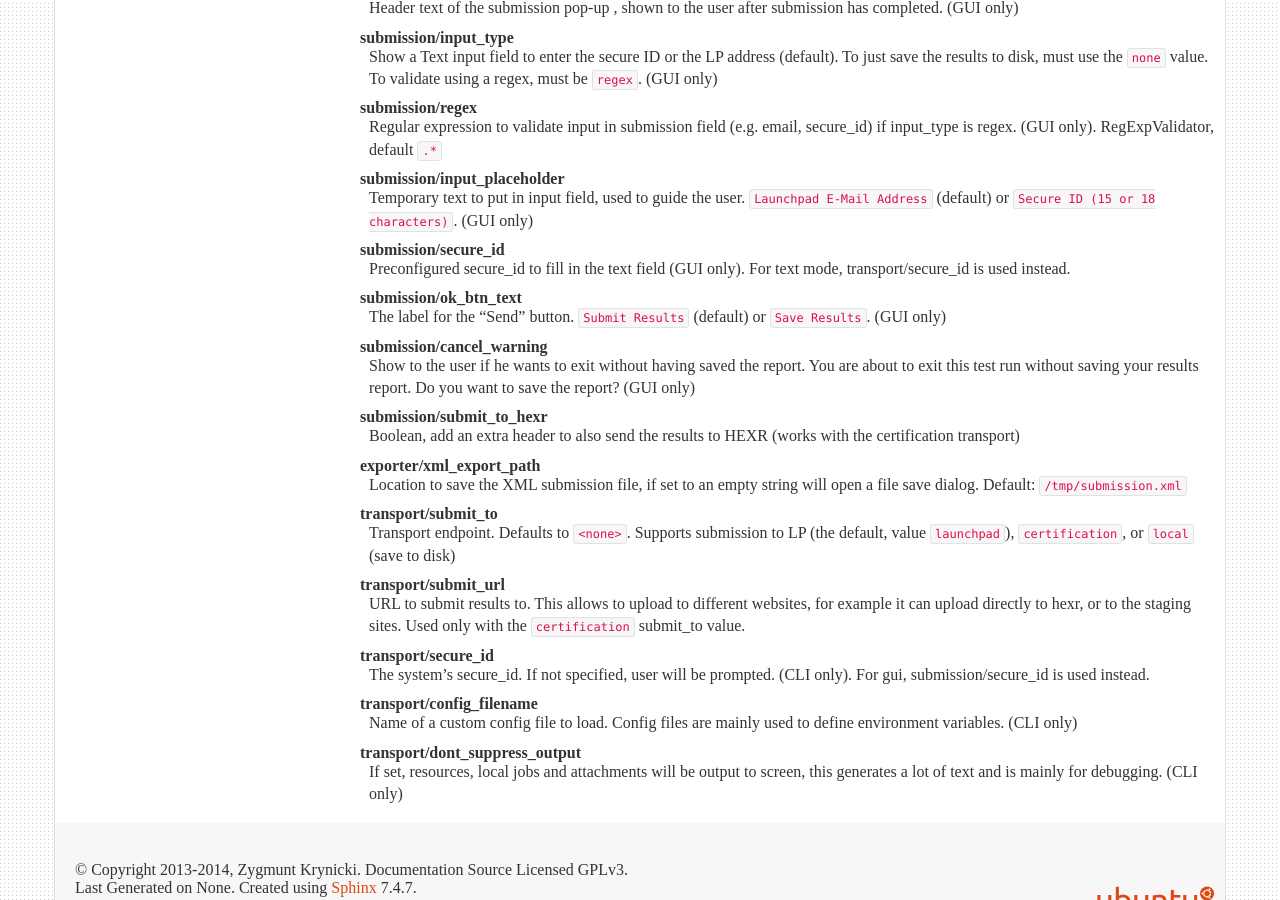
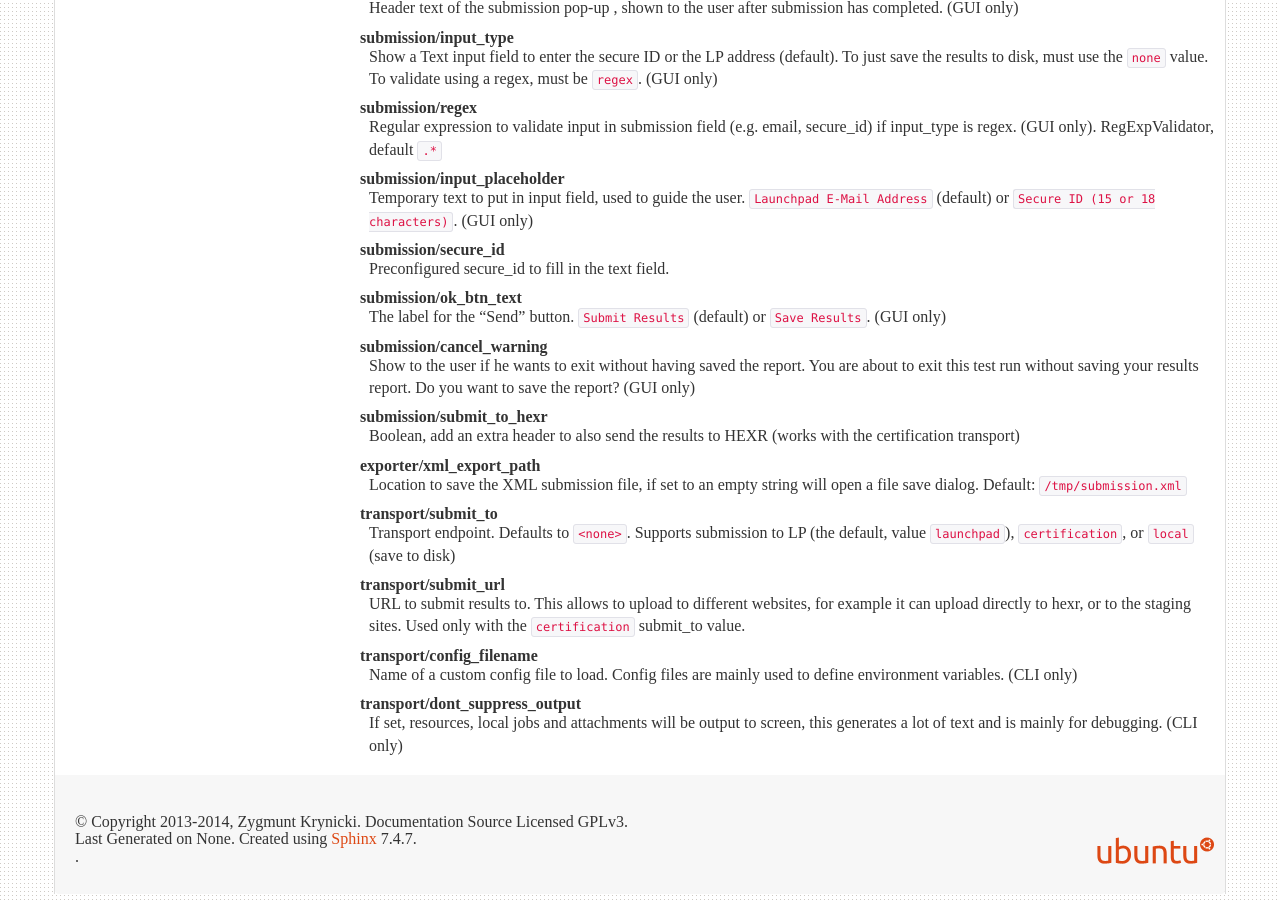
Before and after one commit to canonical/checkbox, a Sphinx documentation site: the page built from checkbox-ng/docs/profiles.rst, in a window 1280 px wide and 900 px high, scrolled down 1153 px. Built offline with Sphinx 7.4.7, drawn with Linux system fonts in a browser that asks for light colours; the version number could not be read and is left out; comment, search, counter and statistics services are not loaded.

Commit message:
checkbox-ng: Fix inaccurate documentation for submission/secure_id

```diff
--- a/checkbox-ng/docs/profiles.rst
+++ b/checkbox-ng/docs/profiles.rst
@@ -104,8 +104,7 @@ submission/input_placeholder
     characters)``. (GUI only)
 
 submission/secure_id
-    Preconfigured secure_id to fill in the text field (GUI only). For
-    text mode, transport/secure_id is used instead.
+    Preconfigured secure_id to fill in the text field.
 
 submission/ok_btn_text
     The label for the "Send" button. ``Submit Results`` (default) or
@@ -137,10 +136,6 @@ transport/submit_url
     staging sites. Used only with the ``certification`` submit_to
     value.
 
-transport/secure_id
-    The system's secure_id. If not specified, user will be prompted.
-    (CLI only). For gui, submission/secure_id is used instead.
-
 transport/config_filename
     Name of a custom config file to load. Config files are mainly
     used to define environment variables. (CLI only)
```
